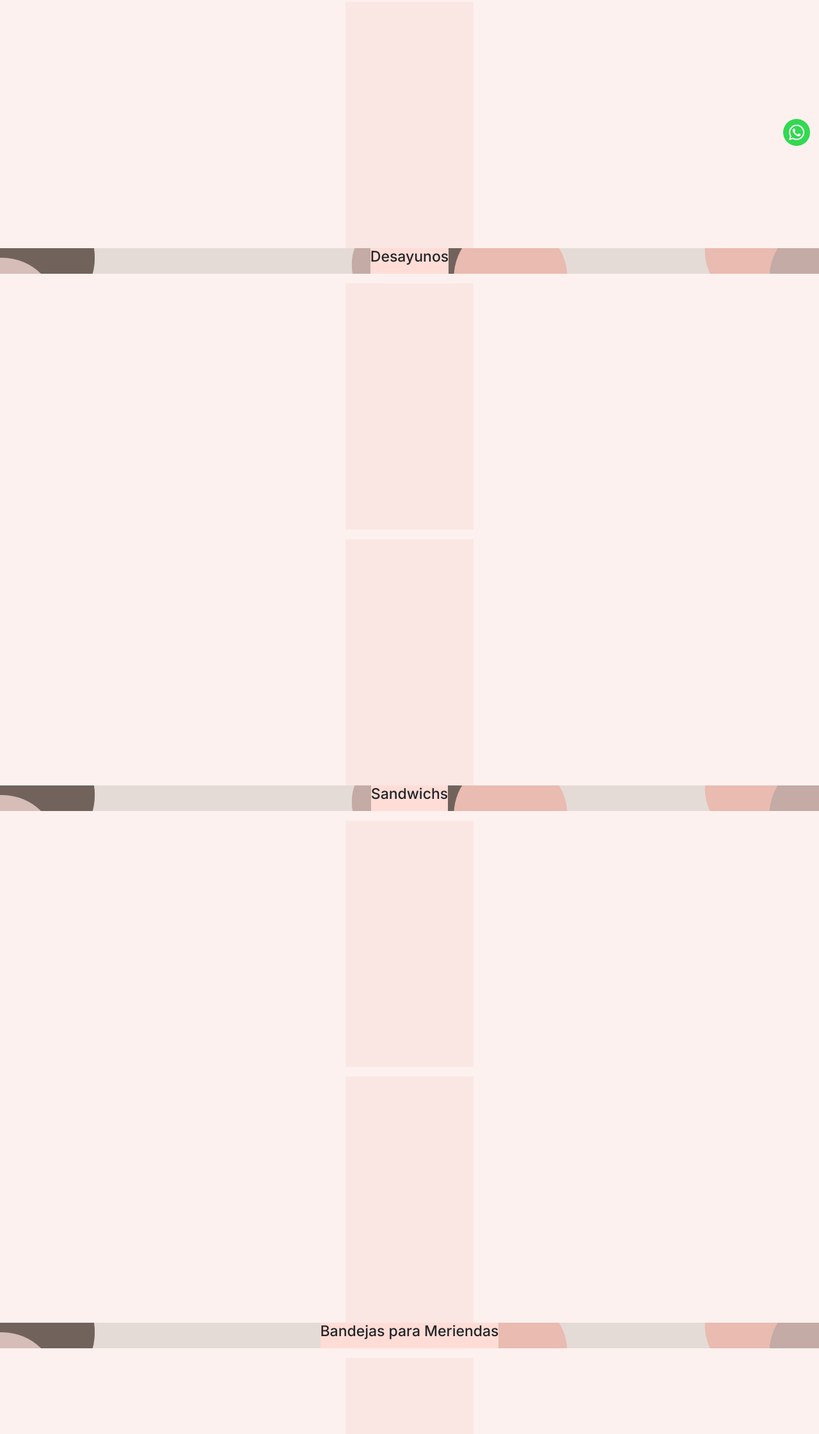
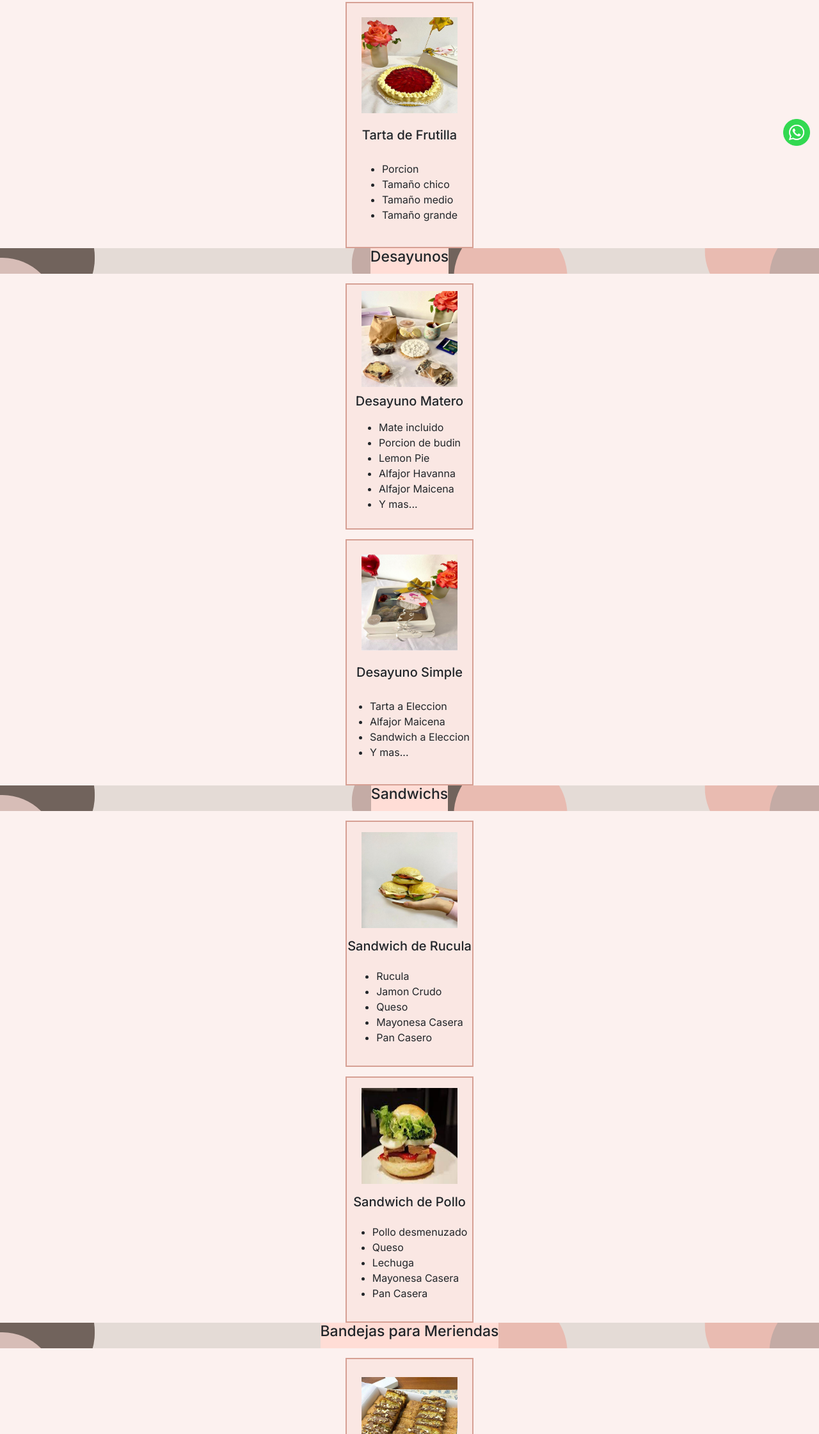
Before and after one commit to SantiBascal/PreEntrega2-SantiBascalCorrea, a plain HTML site: page pages/productos.html in a window 1280 px wide. Shown: the part 558-2800 px from the top of the page at 64% size. Drawn offline with nearby package versions, Linux system fonts and the light colour scheme.

Commit message:
Page Productos (mobile) Terminado

```diff
--- a/css/style.css
+++ b/css/style.css
@@ -232,10 +232,15 @@ footer p {
     flex-direction: column;
     justify-content: space-evenly;
     align-items: center;
+    border: 2px rgb(214, 160, 148) solid;
 }
 
 .tProductos h4{
     font-size: 20px;
+}
+
+#fProductos{
+    margin-top: 20px;
 }
 /* Style Tablet */
 
--- a/pages/productos.html
+++ b/pages/productos.html
@@ -62,7 +62,14 @@
                 </ul>
             </div>
             <div class="tProductos">
-
+                <img src="../images/tarta2.jpeg" height="150px" width="150px">
+                <h4> Tarta de Frutilla </h4>
+                <ul>
+                    <li> Porcion </li>
+                    <li> Tamaño chico </li>
+                    <li> Tamaño medio </li>
+                    <li> Tamaño grande </li>
+                </ul>
             </div>
         </section>
         <div class="separador sProductos sDesayunos">
@@ -70,10 +77,26 @@
         </div>
         <section class="desayunos productos__style">
             <div class="tProductos">
-
+                <img src="../images/desayuno.jpeg" height="150px" width="150px">
+                <h4> Desayuno Matero </h4>
+                <ul>
+                    <li> Mate incluido </li>
+                    <li> Porcion de budin </li>
+                    <li> Lemon Pie </li>
+                    <li> Alfajor Havanna </li>
+                    <li> Alfajor Maicena </li>
+                    <li> Y mas... </li>
+                </ul>
             </div>
             <div class="tProductos">
-
+                <img src="../images/desayuno2.jpeg" height="150px" width="150px">
+                <h4> Desayuno Simple </h4>
+                <ul>
+                    <li> Tarta a Eleccion </li>
+                    <li> Alfajor Maicena </li>
+                    <li> Sandwich a Eleccion </li>
+                    <li> Y mas... </li>
+                </ul>
             </div>
         </section>
         <div class="separador sProductos sSandwich">
@@ -81,10 +104,26 @@
         </div>
         <section class="sandwich productos__style">
             <div class="tProductos">
-
+                <img src="../images/sandwich.jpeg" height="150px" width="150px" alt="">
+                <h4> Sandwich de Rucula </h4>
+                <ul>
+                    <li> Rucula </li>
+                    <li> Jamon Crudo </li>
+                    <li> Queso </li>
+                    <li> Mayonesa Casera </li>
+                    <li> Pan Casero </li>
+                </ul>
             </div>
             <div class="tProductos">
-
+                <img src="../images/x.jpg" height="150px" width="150px">
+                <h4> Sandwich de Pollo </h4>
+                <ul>
+                    <li> Pollo desmenuzado </li>
+                    <li> Queso </li>
+                    <li> Lechuga </li>
+                    <li> Mayonesa Casera </li>
+                    <li> Pan Casera </li>
+                </ul>
             </div>
         </section>
         <div class="separador sProductos sMeriendas">
@@ -92,10 +131,23 @@
         </div>
         <section class="meriendas productos__style">
             <div class="tProductos">
-
+                <img src="../images/merienda.jpeg" height="150px" width="150px">
+                <h4> Bandeja de Budines </h4>
+                <ul>
+                    <li> Budin con Chips </li>
+                    <li> Budin con Nueces </li>
+                    <li> Budin con Frutas </li>
+                </ul>
             </div>
             <div class="tProductos">
-
+                <img src="../images/WhatsApp Image 2023-06-08 at 18.17.16 (1).jpeg" height="150px" width="150px">
+                <h4> Bandeja Futbolera </h4>
+                <ul>
+                    <li> Cerveza Corona </li>
+                    <li> Sandwich de Rucula </li>
+                    <li> Sandwich de Pollo </li>
+                    <li> Sandwich a Eleccion </li>
+                </ul>
             </div>
         </section>
 
```
Also changed, not shown: images/nav.png (deleted), images/x.jpg (added).
